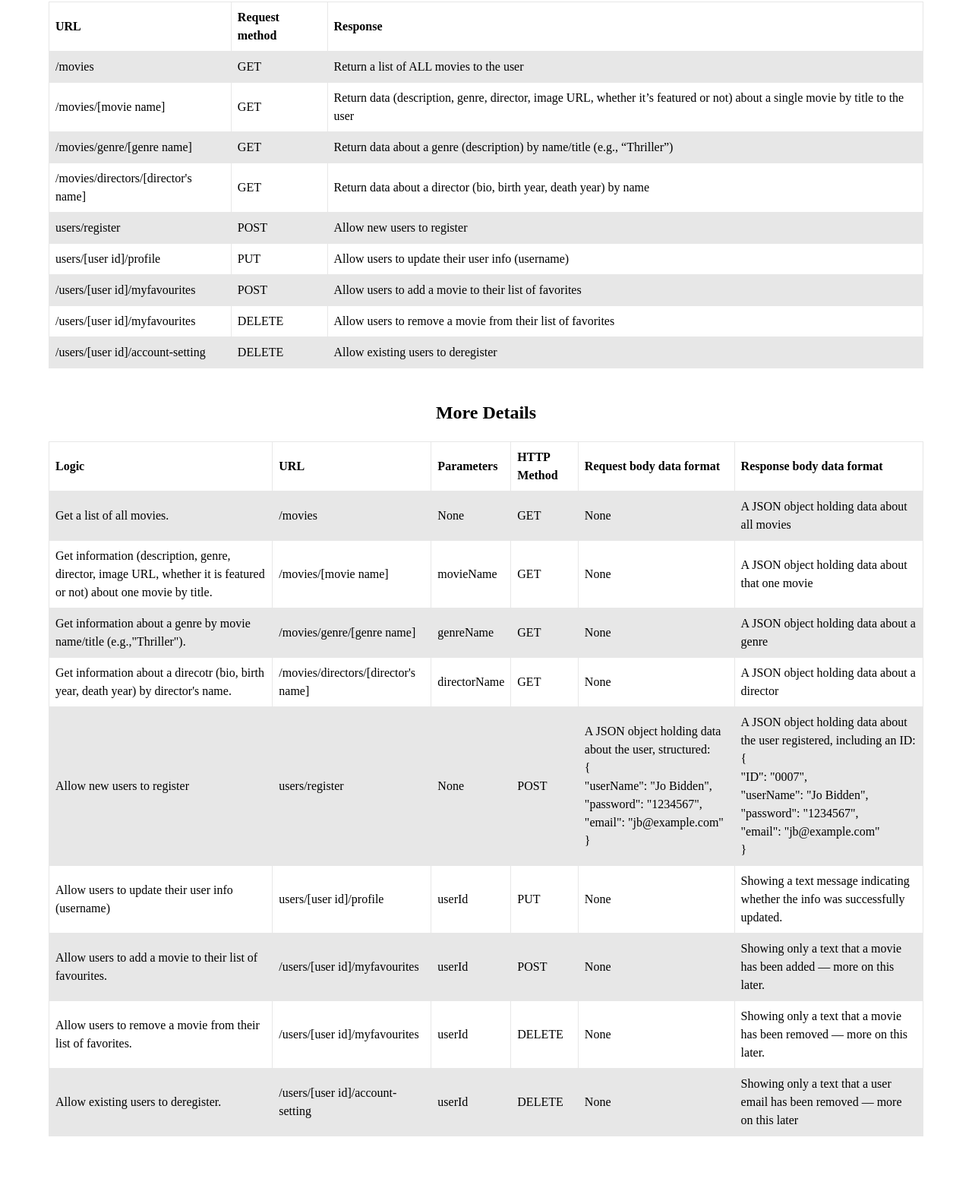
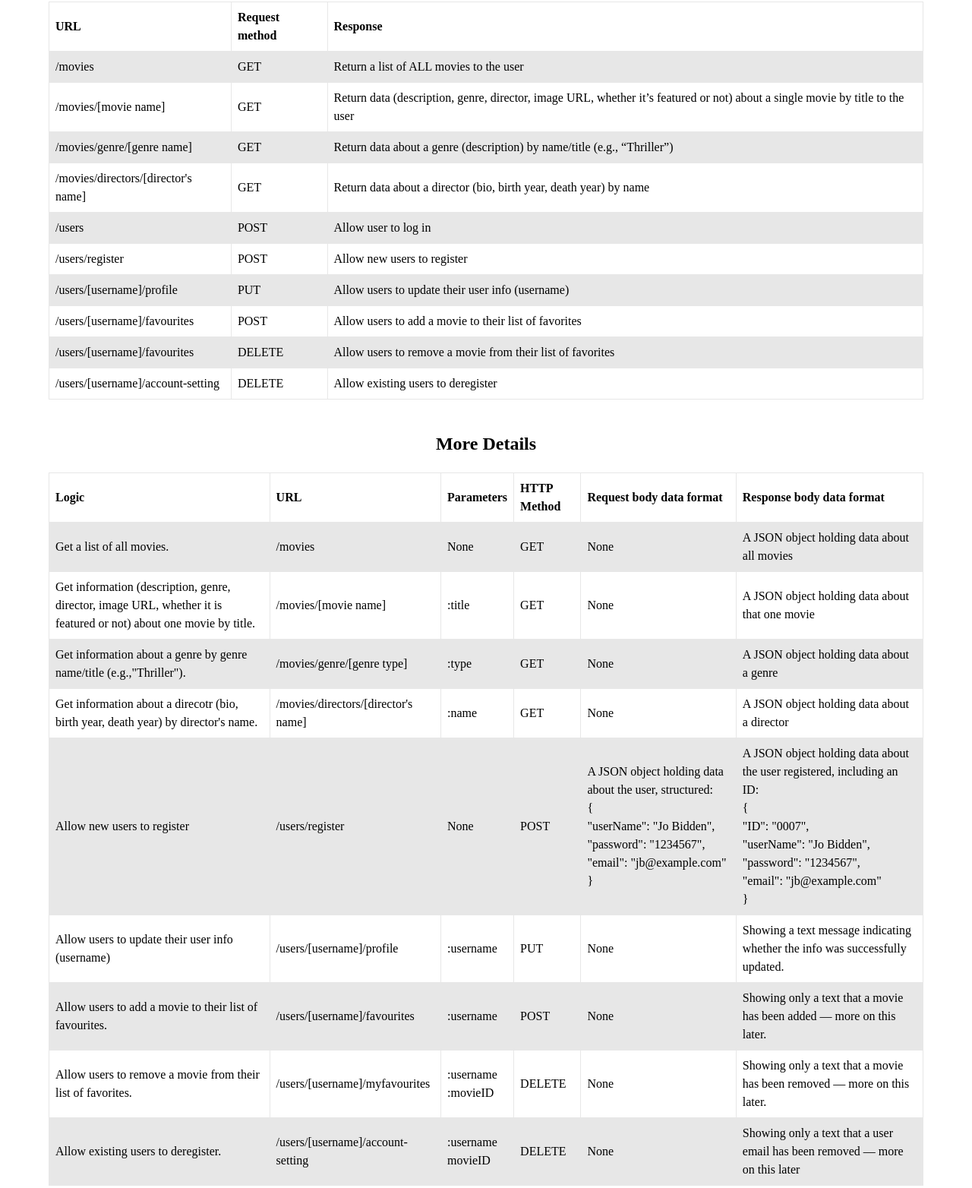
Before and after one commit to l-linn/a2-movie-api, a website: page public/documentation.html in a window 1280 px wide. Shown: the part 290-1854 px from the top of the page at 76% size. Before the commit the page ends 1806 px from the top, so only its background shows below. Drawn offline with Linux system fonts and the light colour scheme.

Commit message:
Update documentation.html

```diff
--- a/public/documentation.html
+++ b/public/documentation.html
@@ -39,33 +39,36 @@
             <td>Return data about a director (bio, birth year, death year) by name</td>
         </tr>
         <tr>
-            <td>users/register</td>
+            <td>/users</td>
+            <td>POST</td>
+            <td>Allow user to log in</td>
+        </tr>
+        <tr>
+            <td>/users/register</td>
             <td>POST</td>
             <td>Allow new users to register</td>
         </tr>
         <tr>
-            <td>users/[user id]/profile</td>
+            <td>/users/[username]/profile</td>
             <td>PUT</td>
             <td>Allow users to update their user info (username)</td>
         </tr>
         <tr>
-            <td>/users/[user id]/myfavourites</td>
+            <td>/users/[username]/favourites</td>
             <td>POST</td>
             <td>Allow users to add a movie to their list of favorites</td>
         </tr>
         <tr>
-            <td>/users/[user id]/myfavourites</td>
+            <td>/users/[username]/favourites</td>
             <td>DELETE</td>
             <td>Allow users to remove a movie from their list of favorites</td>
         </tr>
         <tr>
-            <td>/users/[user id]/account-setting</td>
+            <td>/users/[username]/account-setting</td>
             <td>DELETE</td>
             <td>Allow existing users to deregister </td>
         </tr>
     </table>
-
-
 
     <h2>More Details</h2>
     <table>
@@ -77,7 +80,6 @@
             <th>Request body data format</th>
             <th>Response body data format</th>
         </tr>
-
         <tr>
             <td>Get a list of all movies.</td>
             <td>/movies</td>
@@ -86,74 +88,66 @@
             <td>None</td>
             <td>A JSON object holding data about all movies </td>
         </tr>
-
         <tr>
             <td>Get information (description, genre, director, image URL, whether it is featured or not) about one movie by title.</td>
             <td>/movies/[movie name]</td>
-            <td>movieName</td>
+            <td>:title</td>
             <td>GET</td>
             <td>None</td>
             <td>A JSON object holding data about that one movie </td>
         </tr>
-
         <tr>
-            <td>Get information about a genre by movie name/title (e.g.,"Thriller").</td>
-            <td>/movies/genre/[genre name]</td>
-            <td>genreName</td>
+            <td>Get information about a genre by genre name/title (e.g.,"Thriller").</td>
+            <td>/movies/genre/[genre type]</td>
+            <td>:type</td>
             <td>GET</td>
             <td>None</td>
             <td>A JSON object holding data about a genre</td>
         </tr>
-
         <tr>
             <td>Get information about a direcotr (bio, birth year, death year) by director's name.</td>
             <td>/movies/directors/[director's name]</td>
-            <td>directorName</td>
+            <td>:name</td>
             <td>GET</td>
             <td>None</td>
             <td>A JSON object holding data about a director</td>
         </tr>
-
         <tr>
             <td>Allow new users to register</td>
-            <td>users/register</td>
+            <td>/users/register</td>
             <td>None</td>
             <td>POST</td>
             <td>A JSON object holding data about the user, structured:<br>{<br>"userName": "Jo Bidden",<br>"password": "1234567",<br>"email": "jb@example.com"<br>}</td>
             <td>A JSON object holding data about the user registered, including an ID:<br>{<br>"ID": "0007",<br>"userName": "Jo Bidden",<br>"password": "1234567",<br>"email": "jb@example.com"<br>}</td>
         </tr>
-
         <tr>
             <td>Allow users to update their user info (username)</td>
-            <td>users/[user id]/profile</td>
-            <td>userId</td>
+            <td>/users/[username]/profile</td>
+            <td>:username</td>
             <td>PUT</td>
             <td>None</td>
             <td>Showing a text message indicating whether the info was successfully updated.</td>
         </tr>
-
         <tr>
             <td>Allow users to add a movie to their list of favourites.</td>
-            <td>/users/[user id]/myfavourites</td>
-            <td>userId</td>
+            <td>/users/[username]/favourites</td>
+            <td>:username</td>
             <td>POST</td>
             <td>None</td>
             <td>Showing only a text that a movie has been added — more on this later.</td>
         </tr>
-
         <tr>
             <td>Allow users to remove a movie from their list of favorites.</td>
-            <td>/users/[user id]/myfavourites</td>
-            <td>userId</td>
+            <td>/users/[username]/myfavourites</td>
+            <td>:username<br>:movieID</td>
             <td>DELETE</td>
             <td>None</td>
             <td>Showing only a text that a movie has been removed — more on this later.</td>
         </tr>
-
         <tr>
             <td>Allow existing users to deregister.</td>
-            <td>/users/[user id]/account-setting</td>
-            <td>userId</td>
+            <td>/users/[username]/account-setting</td>
+            <td>:username<br>movieID</td>
             <td>DELETE</td>
             <td>None</td>
             <td>Showing only a text that a user email has been removed — more on this later</td>
```
